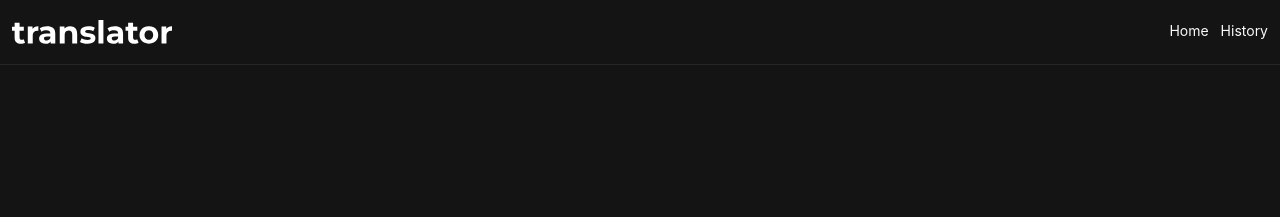
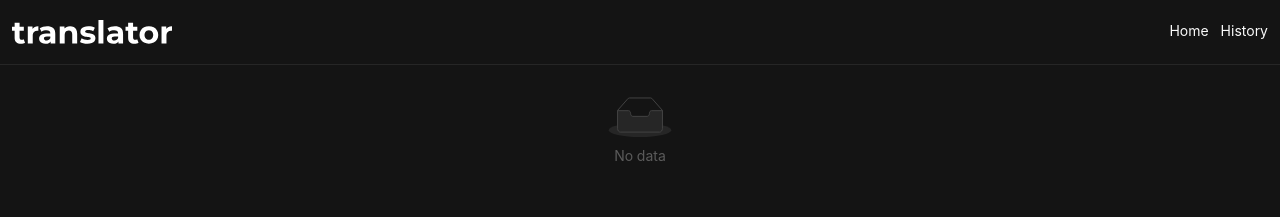
Before and after one commit to erdoganbulut/translator-app, a React (Vite) app: page /history in a window 1280 px wide. Shown: the top 217 px of the page. Built offline with nearby package versions, Linux system fonts and the light colour scheme.

Commit message:
Add clear history and empty history handler

```diff
--- a/src/components/partials/History/List/index.tsx
+++ b/src/components/partials/History/List/index.tsx
@@ -1,12 +1,17 @@
-import { Card } from 'antd';
+import { Button, Card, Empty } from 'antd';
 import React from 'react';
-import { useAppSelector } from '../../../../store/hooks';
-import { selectHistory } from '../../../../store/slices/history.slice';
+import { useAppDispatch, useAppSelector } from '../../../../store/hooks';
+import { clearHistory, selectHistory } from '../../../../store/slices/history.slice';
 
 import './List.scss';
 
 const HistoryList = () => {
   const history = useAppSelector(selectHistory);
+  const dispatch = useAppDispatch();
+
+  const handleClickClearHistory = () => {
+    dispatch(clearHistory());
+  };
 
   return (
     <section className="component is-history-list">
@@ -24,6 +29,13 @@ const HistoryList = () => {
           </div>
         ))}
       </div>
+      {history.length > 0 ? (
+        <div className="container-fluid">
+          <Button onClick={handleClickClearHistory}>Clear History</Button>
+        </div>
+      ) : (
+        <Empty image={Empty.PRESENTED_IMAGE_SIMPLE} />
+      )}
     </section>
   );
 };
```
